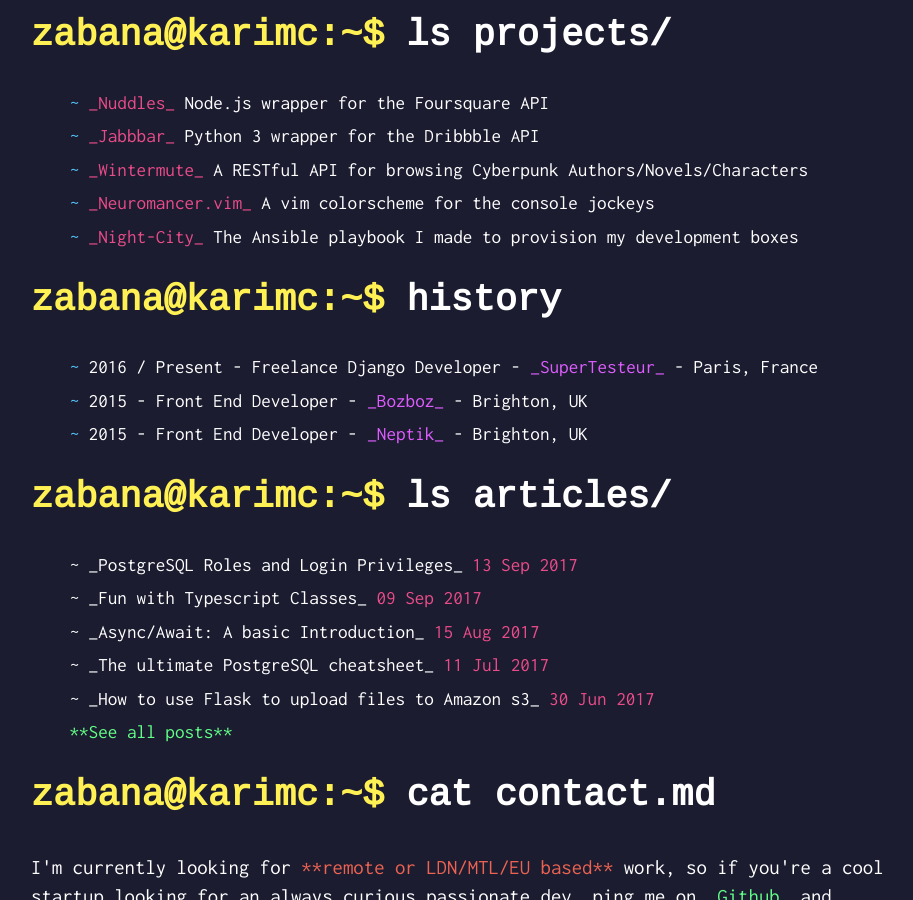
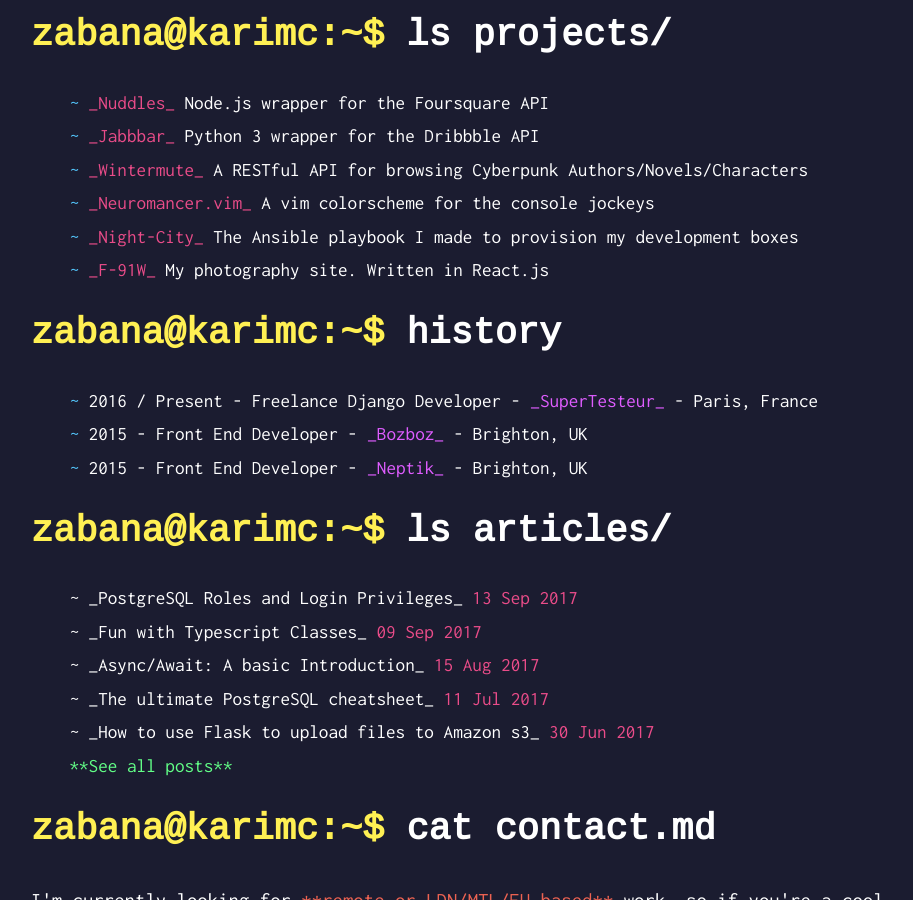
Before and after one commit to Zabanaa/zabanaa.github.io, a Jekyll site: the page built from index.html, in a window 1280 px wide and 900 px high, scrolled down 1404 px. Shown: the whole window, without its empty margins (17-930 px from the left). Built offline with Jekyll 4.4.1, drawn with Linux system fonts in a browser that asks for light colours.

Commit message:
add f-91w to the list of projects

```diff
--- a/_data/projects.json
+++ b/_data/projects.json
@@ -30,6 +30,11 @@
             "url": "https://github.com/Zabanaa/night-city",
             "name": "Night-City",
             "desc": "The Ansible playbook I made to provision my development boxes"
+        },
+        {
+            "url": "http://f-91w.xyz",
+            "name": "F-91W",
+            "desc": "My photography site. Written in React.js"
         }
     ]
 
```
Also changed, not shown: _includes/about.html (line endings or trailing spaces), _includes/header.html (line endings or trailing spaces).
